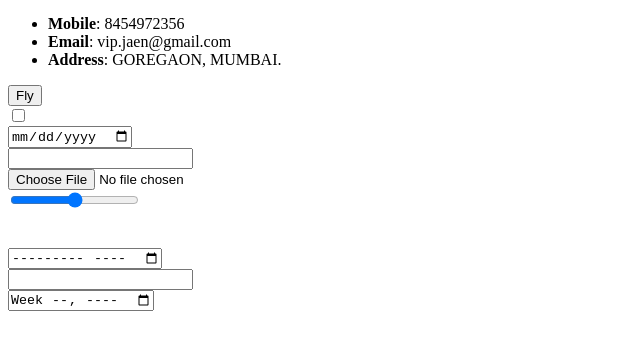
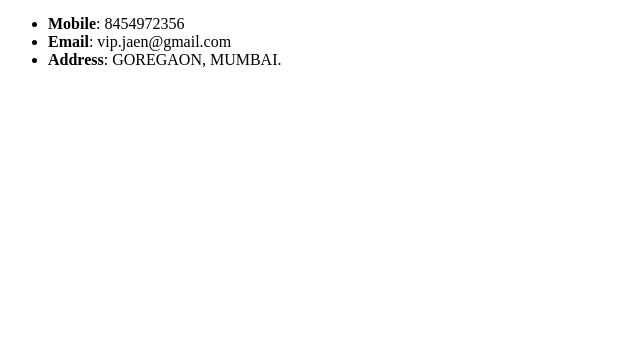
Before and after one commit to Vip-J/CV, a plain HTML site: page contact.html in a window 1280 px wide. Shown: the part 44-394 px from the top of the page, without its empty margins (0-640 px from the left). Drawn offline with Linux system fonts and the light colour scheme.

Commit message:
Update contact.html

```diff
--- a/contact.html
+++ b/contact.html
@@ -12,18 +12,4 @@
             <li><strong>Email</strong>: vip.jaen@gmail.com</li>
             <li><strong>Address</strong>: GOREGAON, MUMBAI.</li>
         </ul>
-
-    <form action="">
-        <input type="button" value="Fly"><br>
-        <input type="checkbox" name="" id=""><br>
-        <input type="date" name="" id=""><br>
-        <input type="email" name="" id=""><br>
-        <input type="file" name="" id=""><br>
-        <input type="range" name="" id=""><br>
-        <input type="hidden" name=""><br>
-        <input type="image" src="" alt=""><br>
-        <input type="month" name="" id=""><br>
-        <input type="number" name="" id=""><br>
-        <input type="week" name="" id=""><br>
-    </form>
-    </body>
+     </body>
```
